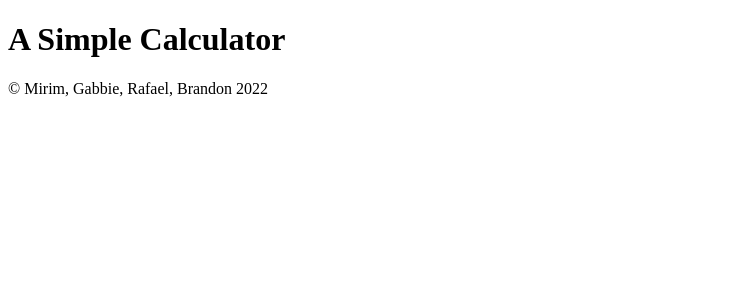
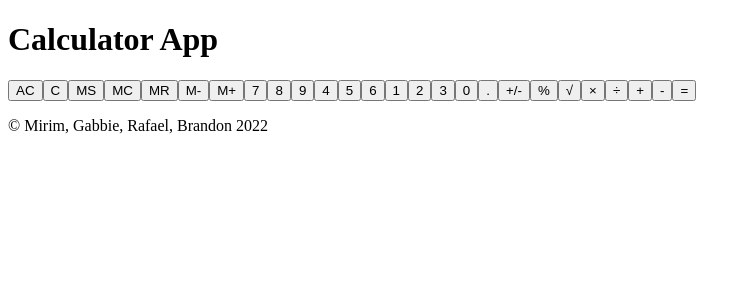
Before and after one commit to gbads/calculator-app, a React (Create React App) app: page / in a window 1280 px wide. Shown: the top 300 px of the page, without its empty margins (0-751 px from the left). Built offline with nearby package versions, Linux system fonts and the light colour scheme.

Commit message:
Buttons being read (console)

```diff
--- a/src/App.js
+++ b/src/App.js
@@ -10,7 +10,7 @@ function App() {
 
   return (
     <div className="App">
-      <Header title={calcApp.title} />
+      <Header title="Calculator App"/>
       <Main />
       <Footer author={calcApp.authors} />
     </div>
--- a/src/components/Button.js
+++ b/src/components/Button.js
@@ -1,7 +1,13 @@
-const Button = () => {
+const Button = ({ type, className, text, value, onClick }) => {
+  const handleClick = () => {
+    onClick(type, value);
+  };
+
   return (
-    <div></div>
-  )
-}
+    <button className={className} onClick={handleClick}>
+      {text}
+    </button>
+  );
+};
 
 export default Button;
--- a/src/components/Main.js
+++ b/src/components/Main.js
@@ -1,11 +1,15 @@
-import { useState } from 'react';
-import { calculatorButtons } from '../data/button-data';
-import Screen from './Screen.js';
-import Button from './Button.js';
+import { useState } from "react";
+import { calculatorButtons } from "../data/button-data";
+import Screen from "./Screen.js";
+import Button from "./Button.js";
 
 const Main = () => {
-  const [screen, setScreen] = useState('');
-  const [btnCalc, setBtnCalc] = useState('');
+  const [screen, setScreen] = useState("");
+  const [btnCalc, setBtnCalc] = useState("");
+
+  const handleClick = (type, value) =>{
+console.log(type, value);
+  };
 
   return (
     <main>
@@ -14,14 +18,21 @@ const Main = () => {
       </section>
 
       <section className="buttons">
-        {calculatorButtons.map(item => {
+        {calculatorButtons.map((item) => {
           console.log(item);
-          return <Button />
+          return (
+            <Button
+              type={item.type}
+              className={item.className}
+              text={item.text}
+              value={item.value}
+              onClick={handleClick}
+            />
+          );
         })}
       </section>
     </main>
-  )
-}
-
+  );
+};
 
 export default Main;
```
